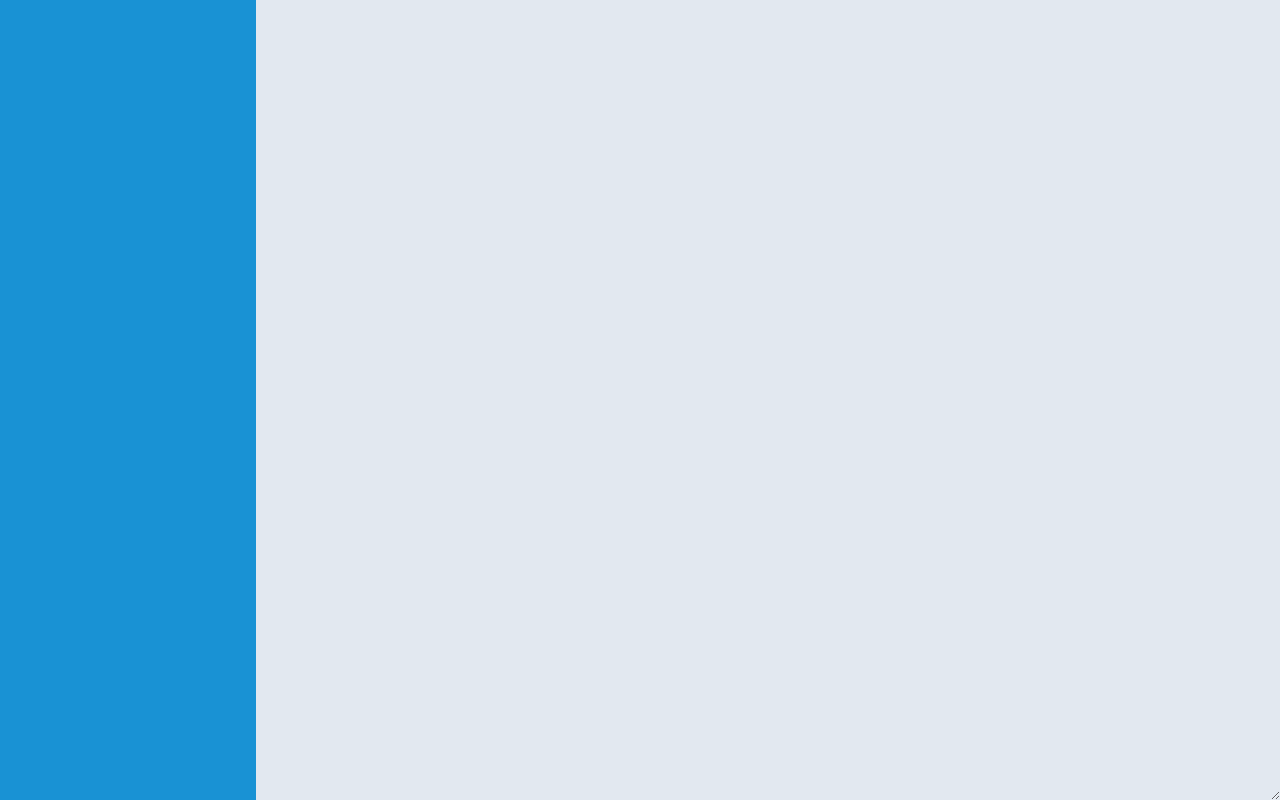
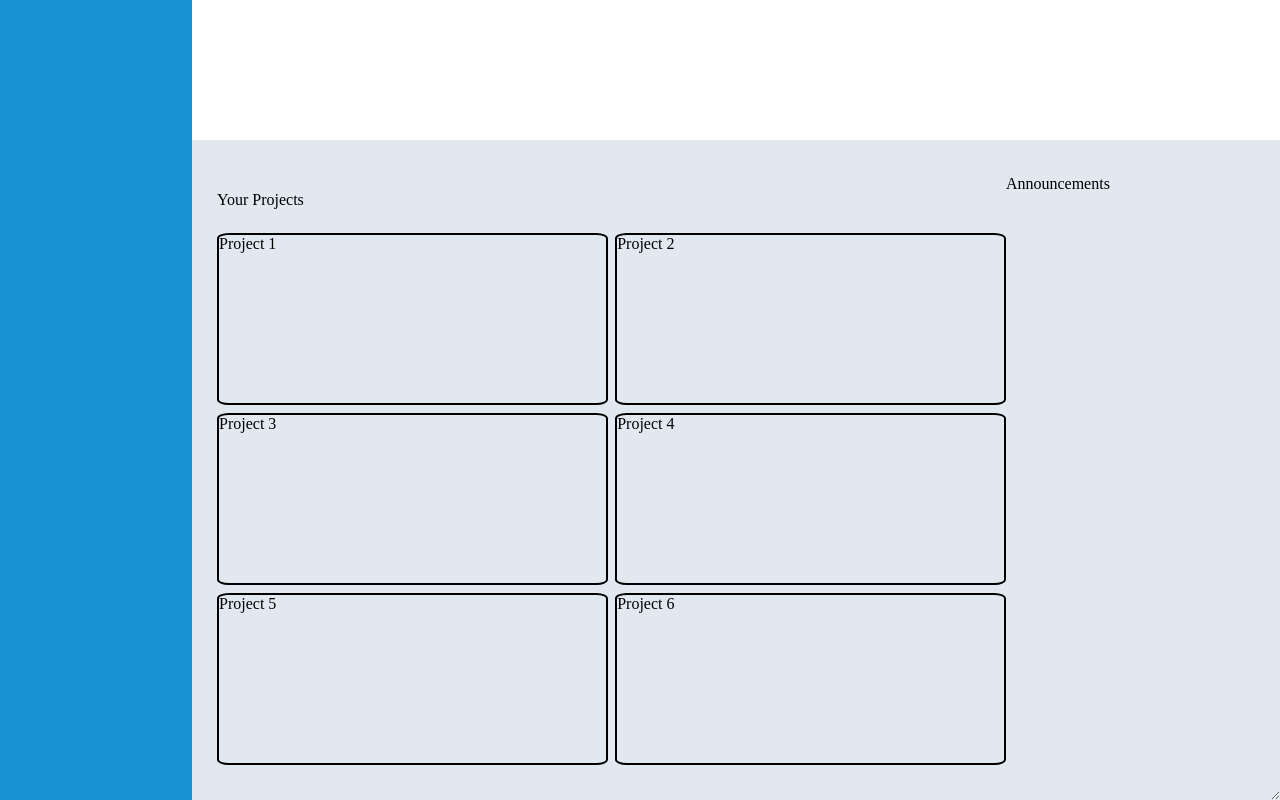
Before and after one commit to griffinc8/admin-dashboard, a plain HTML site: page index.html in a window 1280 px wide. Drawn offline with Linux system fonts and the light colour scheme.

Commit message:
formatted projects

```diff
--- a/index.html
+++ b/index.html
@@ -13,7 +13,18 @@
   <div class="container">
     <div class="left_sidebar"></div>
     <div class="header"></div>
-    <div class="body"></div>
+    <div class="body">
+      <div id = "projects">
+        <div id="projects_title">Your Projects</div>
+        <div class="project" id="project1">Project 1</div>
+        <div class="project" id="project2">Project 2</div>
+        <div class="project" id="project3">Project 3</div>
+        <div class="project" id="project4">Project 4</div>
+        <div class="project" id="project5">Project 5</div>
+        <div class="project" id="project6">Project 6</div>
+      </div>
+      <div id = "announcements">Announcements</div>
+    </div>
   </div>
 </body>
 </html>
--- a/styles.css
+++ b/styles.css
@@ -9,11 +9,11 @@ html, body {
     display: grid;
     resize: both;
     overflow: auto;
-    grid-template-rows: repeat(5, 1fr);
-    grid-template-columns: repeat(1, 1fr) repeat(2, 1.5fr) repeat(1, 1fr);
+    grid-template-rows: 17.5% repeat(4, 1fr);
+    grid-template-columns: 15% repeat(2, 1.5fr) repeat(1, 1fr);
     height: 100%;
     width: 100%;
-    background-color: rgba(226,232,240,255);
+    background-color: rgba(226,232,240, 255);
 
 }
 
@@ -21,3 +21,48 @@ html, body {
     grid-row: 1 / 6;
     background-color: rgba(25,146,212,255);
 }
+
+.header {
+    grid-column: 2 / 6;
+    background-color: rgba(255,255,255,255)
+
+}
+.body {
+    grid-area: 2 / 2 / 6 / 6;
+    display: grid;
+    grid-template-columns: 1fr max(24%, 100px);
+    margin: 35px 25px 35px 25px;
+
+}
+
+#projects {
+    grid-area: 1 / 1 / 2 / 2;
+    display: grid;
+    grid-template-columns: repeat(2, 1fr);
+    grid-template-rows: 50px repeat(3, 1fr);
+    gap: 7.5px;
+}
+
+#projects_title {
+    grid-area: 1 / 1 / 2 / 3;
+    display: flex;
+    align-items: center;
+}
+
+.project {
+    border-radius: 3%;
+    border-width: 2px;
+    border-color: black;
+    border-style: solid;
+}
+
+
+#project1 {
+    grid-area: 2 / 1 / 3 / 2;
+}
+
+#announcements {
+    grid-area: 1 / 2 / 2 / 3;
+    display: grid;
+    grid-template-rows: 55% 45%;
+}
```
